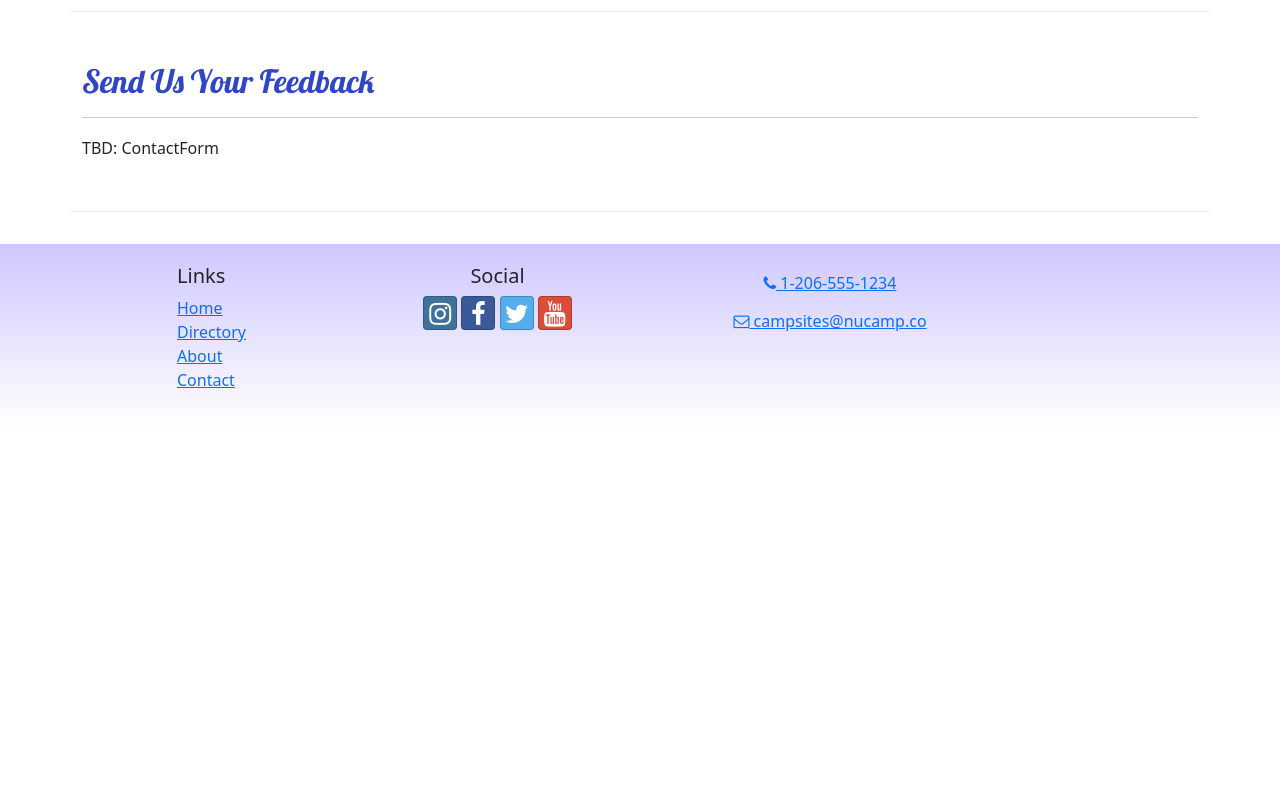
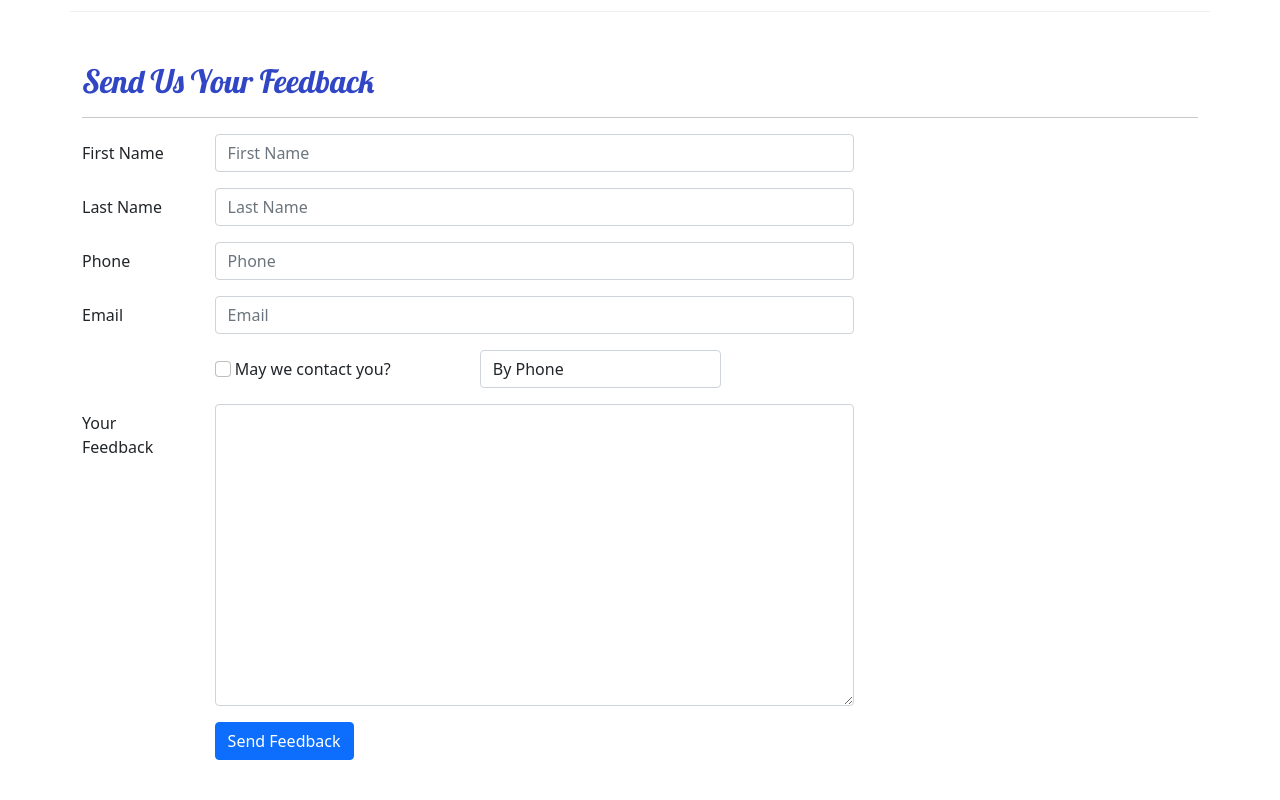
Before and after one commit to ashley-christensen/react-redux-dinera, a React (Create React App) app: page /contact in a window 1280 px wide. Shown: the part 480-1280 px from the top of the page. Before the commit the page ends 908 px from the top, so only its background shows below. Built offline with nearby package versions, Linux system fonts and the light colour scheme.

Commit message:
Contact Form

```diff
--- /dev/null
+++ b/src/components/ContactForm.js
@@ -0,0 +1,119 @@
+import { Button, Label, Col, FormGroup } from 'reactstrap';
+import { Formik, Field, Form } from 'formik';
+
+const ContactForm = () => {
+ const handleSubmit = (values, { resetForm }) => {
+  console.log('form values:', values);
+  console.log('in JSON format:', JSON.stringify(values));
+  resetForm();
+ };
+
+ return (
+  <Formik
+   initialValues={{
+    firstName: '',
+    lastName: '',
+    phoneNum: '',
+    email: '',
+    agree: false,
+    contactType: 'By Phone',
+    feedback: '',
+   }}
+   onSubmit={handleSubmit}
+  >
+   <Form>
+    <FormGroup row>
+     <Label htmlFor='firstName' md='2'>
+      First Name
+     </Label>
+     <Col md='10'>
+      <Field
+       name='firstName'
+       placeholder='First Name'
+       className='form-control'
+      />
+     </Col>
+    </FormGroup>
+    <FormGroup row>
+     <Label htmlFor='lastName' md='2'>
+      Last Name
+     </Label>
+     <Col md='10'>
+      <Field
+       name='lastName'
+       placeholder='Last Name'
+       className='form-control'
+      />
+     </Col>
+    </FormGroup>
+    <FormGroup row>
+     <Label htmlFor='phoneNum' md='2'>
+      Phone
+     </Label>
+     <Col md='10'>
+      <Field
+       name='phoneNum'
+       placeholder='Phone'
+       className='form-control'
+      />
+     </Col>
+    </FormGroup>
+    <FormGroup row>
+     <Label htmlFor='email' md='2'>
+      Email
+     </Label>
+     <Col md='10'>
+      <Field
+       name='email'
+       placeholder='Email'
+       type='email'
+       className='form-control'
+      />
+     </Col>
+    </FormGroup>
+    <FormGroup row>
+     <Label check md={{ size: 4, offset: 2 }}>
+      <Field
+       name='agree'
+       type='checkbox'
+       className='form-check-input'
+      />{' '}
+      May we contact you?
+     </Label>
+     <Col md='4'>
+      <Field
+       name='contactType'
+       as='select'
+       className='form-control'
+      >
+       <option>By Phone</option>
+       <option>By Email</option>
+      </Field>
+     </Col>
+    </FormGroup>
+    <FormGroup row>
+     <Label htmlFor='feedback' md='2'>
+      Your Feedback
+     </Label>
+     <Col md='10'>
+      <Field
+       name='feedback'
+       as='textarea'
+       rows='12'
+       className='form-control'
+      />
+     </Col>
+    </FormGroup>
+    <FormGroup row>
+     <Col md={{ size: 10, offset: 2 }}>
+      <Button type='submit' color='primary'>
+       Send Feedback
+      </Button>
+     </Col>
+    </FormGroup>
+   </Form>
+  </Formik>
+ );
+};
+
+export default ContactForm;
--- a/src/pages/ContactPage.js
+++ b/src/pages/ContactPage.js
@@ -1,6 +1,7 @@
 
 import { Container, Col, Row } from 'reactstrap';
 import SubHeader from '../components/SubHeader';
+import ContactForm from '../components/ContactForm';
 
 const ContactPage = () => {
  return (
@@ -42,7 +43,11 @@
      <h2>Send Us Your Feedback</h2>
      <hr />
     </Col>
-    <Col md='10'>TBD: ContactForm</Col>
+    <Col md='10'>
+     <Col md='10'>
+      <ContactForm />
+     </Col>
+    </Col>
    </Row>
   </Container>
  );
```
